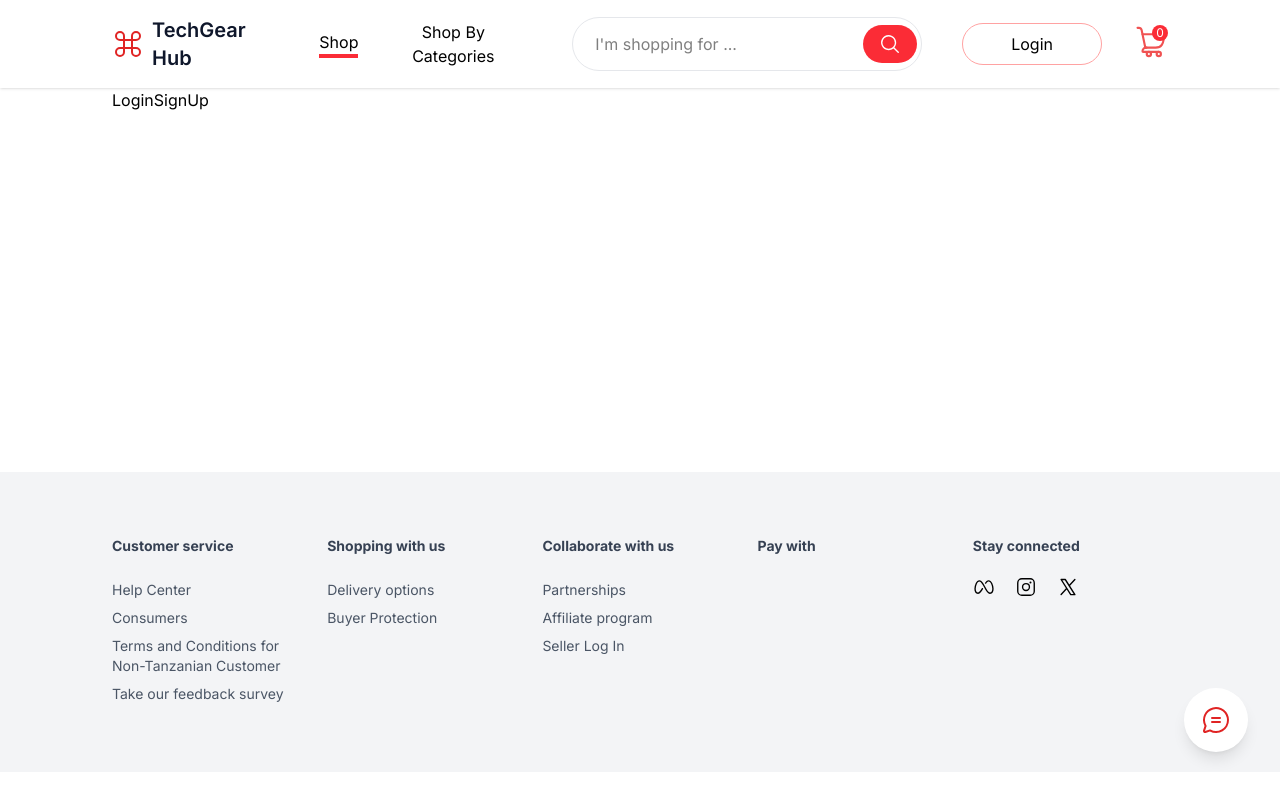
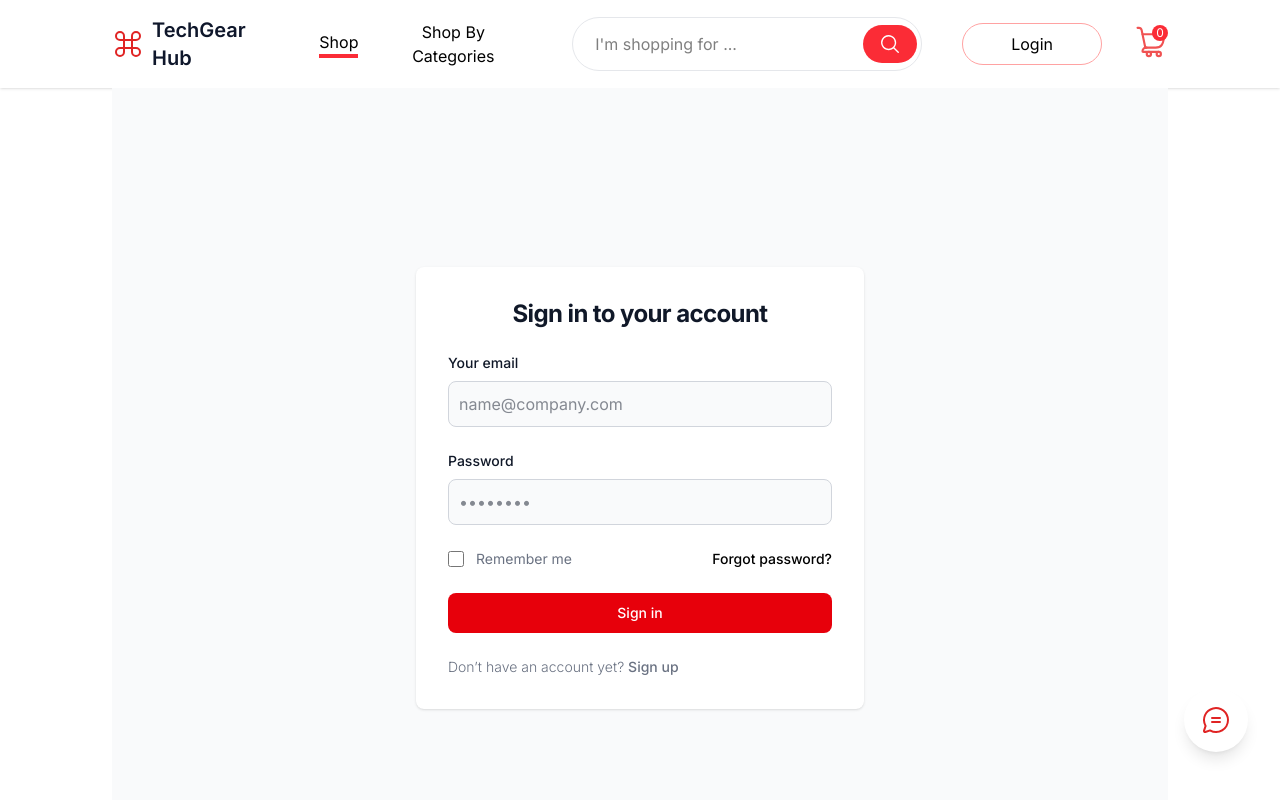
Before and after one commit to kitindi/developers-gear, a React (Vite) app: page /login in a window 1280 px wide. Shown: the top 800 px of the page. Built offline with nearby package versions, Linux system fonts and the light colour scheme.

Commit message:
created cart Items component and cart logic

```diff
--- a/src/App.jsx
+++ b/src/App.jsx
@@ -3,7 +3,7 @@ import Navbar from "./components/Navbar/Navbar";
 import { BrowserRouter, Routes, Route } from "react-router";
 import Shop from "./pages/Shop";
 import ShopCategory from "./pages/ShopCategory";
-import Product from "./pages/Product";
+
 import Cart from "./pages/Cart";
 import LoginSignUp from "./pages/LoginSignUp";
 import Footer from "./components/Footer/Footer";
@@ -25,9 +25,7 @@ function App() {
           />
           <Route path="/desk_accessories" element={<ShopCategory category="desk_accessories" title="Office & Desk Accessories" link="Desk Accessories" />} />
           <Route path="/apparel" element={<ShopCategory category="apparel" title="Developer & Tech Pro Outlook" link="Tech Pro Apparel" />} />
-          <Route path="/product" element={<Product />}>
-            <Route path=":productId" element={<Product />} />
-          </Route>
+
           <Route path="/cart" element={<Cart />} />
           <Route path="/login" element={<LoginSignUp />} />
         </Routes>
--- /dev/null
+++ b/src/components/CartItems/CartItems.jsx
@@ -0,0 +1,54 @@
+import React, { useContext } from "react";
+import { ShopContext } from "../../context/ShopContext";
+
+const CartItems = () => {
+  const { all_products, cartItems, removeFromCart } = useContext(ShopContext);
+  return (
+    <div>
+      <div className="grid grid-cols-6 gap-4 pt-8">
+        <p className="text-md font-medium text-gray-600">Products</p>
+        <p className="text-md font-medium text-gray-600">Product Name</p>
+        <p className="text-md font-medium text-gray-600">Price</p>
+        <p className="text-md font-medium text-gray-600">Quantity</p>
+        <p className="text-md font-medium text-gray-600">Total</p>
+        <p className="text-md font-medium text-gray-600 ">Remove</p>
+      </div>
+      <hr />
+      <div>
+        {all_products.map((product, index) => {
+          const quantity = cartItems[index];
+          if (quantity > 0) {
+            return (
+              <div key={index} className="grid grid-cols-6 gap-4 py-8 items-center border-b border-gray-200">
+                <img src={product.image} alt={product.name} className="w-40" />
+                <p className="text-gray-600 text-sm">{product.name}</p>
+                <p className="text-gray-600 text-sm">Tsh. {product.old_price}</p>
+                <p className="text-gray-600 text-sm">{quantity}</p>
+                <p className="text-gray-600 text-sm">Tsh. {(product.old_price - product.old_price * product.discount) * quantity}</p>
+
+                <span onClick={() => removeFromCart(index)} className="cursor-pointer">
+                  {" "}
+                  <svg xmlns="http://www.w3.org/2000/svg" viewBox="0 0 24 24" width="24" height="24" color="#9b9b9b" fill="none">
+                    <path d="M16 12L8 12" stroke="currentColor" stroke-width="1.5" stroke-linecap="round" stroke-linejoin="round" />
+                    <path
+                      d="M2.5 12C2.5 7.52166 2.5 5.28249 3.89124 3.89124C5.28249 2.5 7.52166 2.5 12 2.5C16.4783 2.5 18.7175 2.5 20.1088 3.89124C21.5 5.28249 21.5 7.52166 21.5 12C21.5 16.4783 21.5 18.7175 20.1088 20.1088C18.7175 21.5 16.4783 21.5 12 21.5C7.52166 21.5 5.28249 21.5 3.89124 20.1088C2.5 18.7175 2.5 16.4783 2.5 12Z"
+                      stroke="currentColor"
+                      stroke-width="1.5"
+                    />
+                  </svg>
+                </span>
+              </div>
+            );
+          }
+          return null;
+        })}
+      </div>
+      <div>
+        <p className="text-gray-600 text-sm">Cart Total: Tsh. 0</p>
+        <button className="bg-blue-500 text-white px-4 py-2 rounded">Checkout</button>
+      </div>
+    </div>
+  );
+};
+
+export default CartItems;
--- a/src/components/Item/Item.jsx
+++ b/src/components/Item/Item.jsx
@@ -1,6 +1,8 @@
-import React from "react";
+import React, { useContext } from "react";
+import { ShopContext } from "../../context/shopContext";
 
 const Item = ({ product }) => {
+  const { addToCart } = useContext(ShopContext);
   return (
     <div className="grid grid-cols-2 space-x-4 border border-gray-200 p-2.5 rounded-lg">
       <div className="">
@@ -25,7 +27,14 @@ const Item = ({ product }) => {
           )}
         </div>
         <div className="py-3">
-          <button className="bg-red-500 hover:bg-red-400 px-8 py-2 rounded-full text-white font-medium text-xs">Add to Cart</button>
+          <button
+            onClick={() => {
+              addToCart(product.id);
+            }}
+            className="bg-red-500 hover:bg-red-400 px-8 py-2 rounded-full text-white font-medium text-xs cursor-pointer"
+          >
+            Add to Cart
+          </button>
         </div>
       </div>
     </div>
--- a/src/components/Navbar/Navbar.jsx
+++ b/src/components/Navbar/Navbar.jsx
@@ -1,8 +1,11 @@
 import { Link } from "react-router";
-import { useState } from "react";
+import { useContext, useState } from "react";
+import { ShopContext } from "../../context/ShopContext";
 
 const Navbar = () => {
   const [megaMenuOpen, setMegaMenuOpen] = useState(false);
+  const { cartItems } = useContext(ShopContext);
+  const totalItems = Object.values(cartItems).reduce((acc, item) => acc + item, 0);
   return (
     <div className="w-full flex space-x-10  items-center px-8 md:px-28 boder border-gray-200 py-4 shadow-sm">
       <Link to="/" className="flex items-center space-x-2">
@@ -242,7 +245,7 @@ const Navbar = () => {
             </svg>
             <hr className="border-none h-1 bg-white" />
           </p>
-          <span className="absolute top-0 right-0 bg-red-500 text-white rounded-full w-4 h-4 flex items-center justify-center text-xs">0</span>
+          <span className="absolute top-0 right-0 bg-red-500 text-white rounded-full w-4 h-4 flex items-center justify-center text-xs">{totalItems}</span>
         </Link>
       </div>
     </div>
--- a/src/context/ShopContext.jsx
+++ b/src/context/ShopContext.jsx
@@ -1,10 +1,35 @@
-import { createContext } from "react";
+import { createContext, useState } from "react";
 import { all_products } from "../assets/all_products";
 
 export const ShopContext = createContext(null);
 
+const getDefaultCart = () => {
+  let cart = {};
+  for (let index = 0; index < all_products.length; index++) {
+    cart[index] = 0;
+  }
+  return cart;
+};
+
 const ShopContextProvider = ({ children }) => {
-  const contextValue = { all_products };
+  const [cartItems, setCartItems] = useState(getDefaultCart());
+  const [cartOpen, setCartOpen] = useState(false);
+
+  const addToCart = (itemIndex) => {
+    setCartItems((prevCartItems) => {
+      return { ...prevCartItems, [itemIndex]: prevCartItems[itemIndex] + 1 };
+    });
+
+    console.log(cartItems);
+  };
+
+  const removeFromCart = (itemIndex) => {
+    setCartItems((prevCartItems) => {
+      return { ...prevCartItems, [itemIndex]: prevCartItems[itemIndex] - 1 };
+    });
+  };
+
+  const contextValue = { all_products, cartItems, setCartItems, cartOpen, setCartOpen, addToCart, removeFromCart };
   return <ShopContext.Provider value={contextValue}>{children}</ShopContext.Provider>;
 };
 
--- a/src/pages/Cart.jsx
+++ b/src/pages/Cart.jsx
@@ -1,7 +1,12 @@
 import React from "react";
+import CartItems from "../components/CartItems/CartItems";
 
 const Cart = () => {
-  return <div className="md:px-28 min-h-96"> I'm here to cart</div>;
+  return (
+    <div className="md:px-28 min-h-screen">
+      <CartItems />
+    </div>
+  );
 };
 
 export default Cart;
--- a/src/pages/LoginSignUp.jsx
+++ b/src/pages/LoginSignUp.jsx
@@ -1,7 +1,74 @@
 import React from "react";
 
 const LoginSignUp = () => {
-  return <div className="md:px-28 min-h-96">LoginSignUp</div>;
+  return (
+    <div className="md:px-28 min-h-96">
+      <section class="bg-gray-50 dark:bg-gray-900">
+        <div class="flex flex-col items-center justify-center px-6 mx-auto md:h-screen lg:py-0">
+          <div class="w-full bg-white rounded-lg shadow dark:border md:mt-0 sm:max-w-md xl:p-0 dark:bg-gray-800 dark:border-gray-700">
+            <div class="p-6 space-y-4 md:space-y-6 sm:p-8">
+              <h1 class="text-xl font-bold leading-tight tracking-tight text-center  text-gray-900 md:text-2xl dark:text-white">Sign in to your account</h1>
+              <form class="space-y-4 md:space-y-6" action="#">
+                <div>
+                  <label for="email" class="block mb-2 text-sm font-medium text-gray-900 dark:text-white">
+                    Your email
+                  </label>
+                  <input
+                    type="email"
+                    name="email"
+                    id="email"
+                    class="bg-gray-50 border border-gray-300 text-gray-900 rounded-lg focus:ring-primary-600 focus:border-primary-600 block w-full p-2.5 dark:bg-gray-700 dark:border-gray-600 dark:placeholder-gray-400 dark:text-white dark:focus:ring-blue-500 dark:focus:border-blue-500"
+                    placeholder="name@company.com"
+                    required=""
+                  />
+                </div>
+                <div>
+                  <label for="password" class="block mb-2 text-sm font-medium text-gray-900 dark:text-white">
+                    Password
+                  </label>
+                  <input
+                    type="password"
+                    name="password"
+                    id="password"
+                    placeholder="••••••••"
+                    class="bg-gray-50 border border-gray-300 text-gray-900 rounded-lg focus:ring-primary-600 focus:border-primary-600 block w-full p-2.5 dark:bg-gray-700 dark:border-gray-600 dark:placeholder-gray-400 dark:text-white dark:focus:ring-blue-500 dark:focus:border-blue-500"
+                    required=""
+                  />
+                </div>
+                <div class="flex items-center justify-between">
+                  <div class="flex items-start">
+                    <div class="flex items-center h-5">
+                      <input id="remember" aria-describedby="remember" type="checkbox" class="w-4 h-4 border border-gray-300 rounded bg-gray-50 " required="" />
+                    </div>
+                    <div class="ml-3 text-sm">
+                      <label for="remember" class="text-gray-500 dark:text-gray-300">
+                        Remember me
+                      </label>
+                    </div>
+                  </div>
+                  <a href="#" class="text-sm font-medium text-primary-600 hover:underline dark:text-primary-500">
+                    Forgot password?
+                  </a>
+                </div>
+                <button
+                  type="submit"
+                  class="w-full text-white bg-red-600 hover:bg-red-700  font-medium rounded-lg text-sm px-5 py-2.5 text-center dark:bg-red-600 dark:hover:bg-red-700  cursor-pointer"
+                >
+                  Sign in
+                </button>
+                <p class="text-sm font-light text-gray-500 dark:text-gray-400">
+                  Don’t have an account yet?{" "}
+                  <a href="#" class="font-medium text-primary-600 hover:underline dark:text-primary-500">
+                    Sign up
+                  </a>
+                </p>
+              </form>
+            </div>
+          </div>
+        </div>
+      </section>
+    </div>
+  );
 };
 
 export default LoginSignUp;
--- a/src/pages/Product.jsx
+++ /dev/null
@@ -1,7 +0,0 @@
-import React from "react";
-
-const Product = () => {
-  return <div className="md:px-28 min-h-96">Product Details</div>;
-};
-
-export default Product;
```
Also changed, not shown: src/assets/all_products.js (+18 -18 lines).
